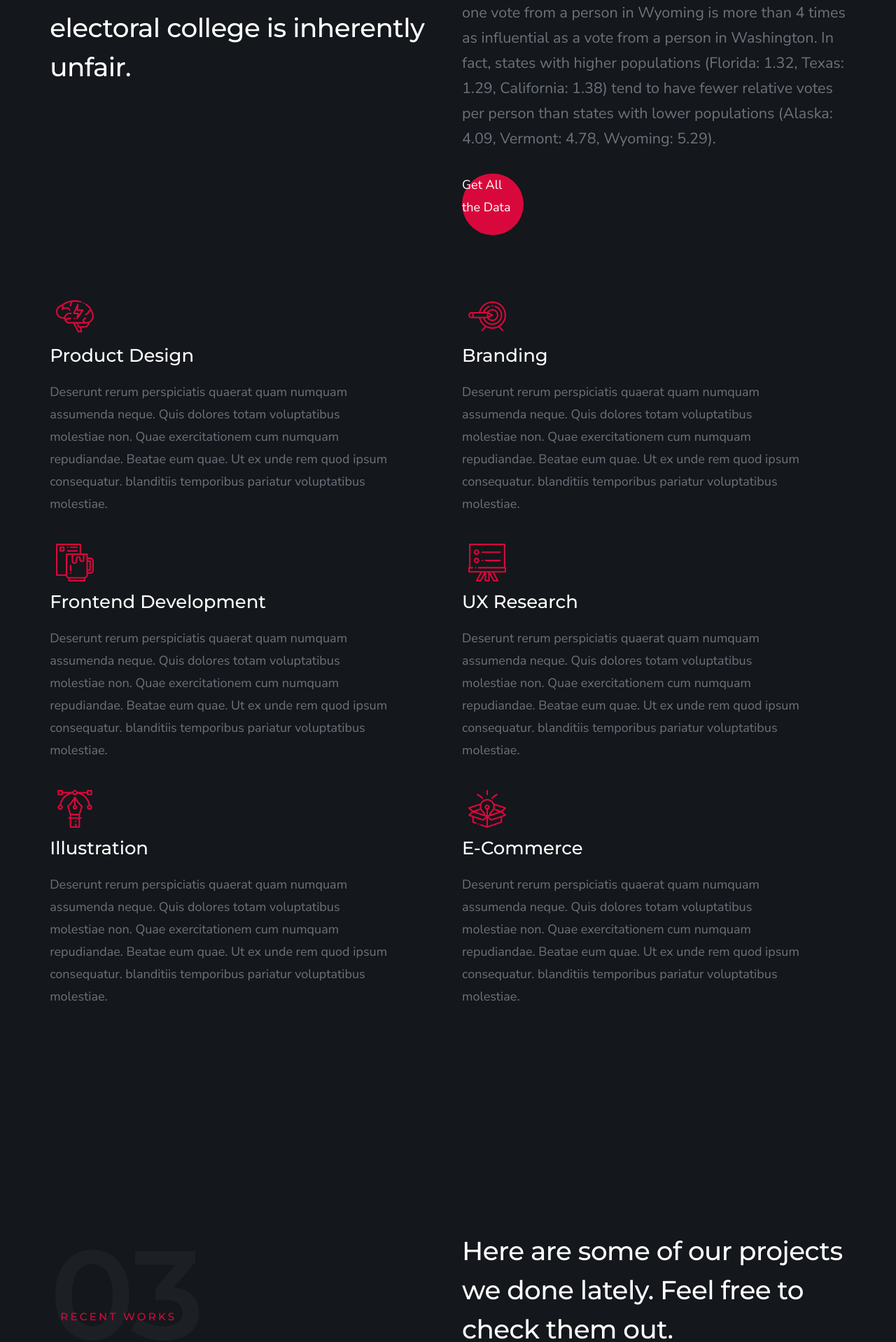
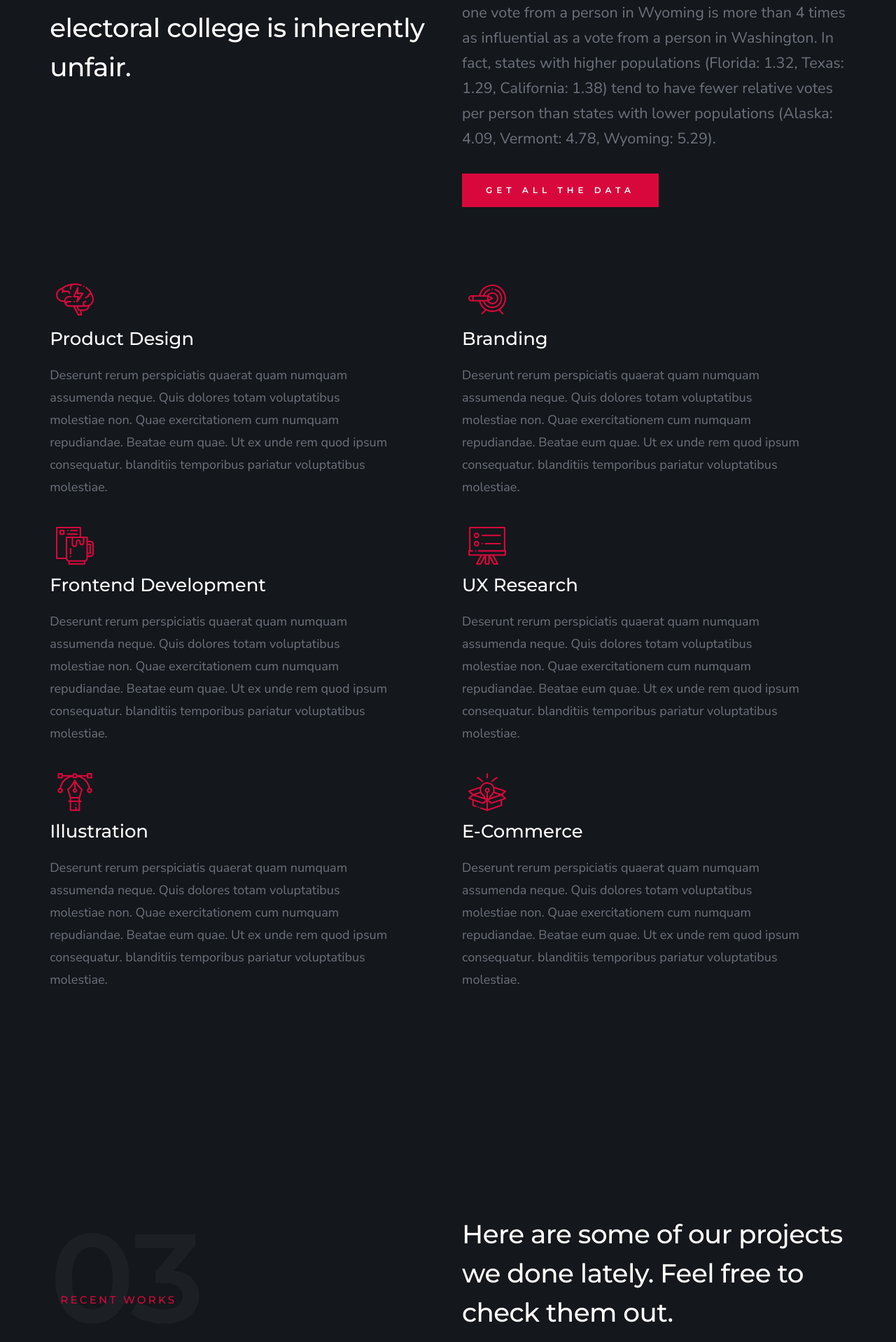
Before and after one commit to 0xmmalik/0xmmalik.github.io, a Jekyll site: the page 1vpp/index.html, which Jekyll copies as it is, in a window 1280 px wide. Shown: the part 2344-4262 px from the top of the page at 70% size. Built offline with Jekyll 4.4.1, drawn with Linux system fonts in a browser that asks for light colours.

Commit message:
changed button type

```diff
--- a/1vpp/index.html
+++ b/1vpp/index.html
@@ -220,7 +220,7 @@
                 Based on current population and electoral college data, one vote from a person in Wyoming is more than 4 times as influential as a vote from a person in Washington.
                 In fact, states with higher populations (Florida: 1.32, Texas: 1.29, California: 1.38) tend to have fewer relative votes per person than states with lower populations (Alaska: 4.09, Vermont: 4.78, Wyoming: 5.29).
                 </p>
-                <a class="s-hero__video-link" href="data" data-lity="" target="_blank">Get All the Data</a>
+                <a class="btn btn--primary btn--small" href="data" data-lity="" target="_blank">Get All the Data</a>
             </div>
         </div>
 
```
